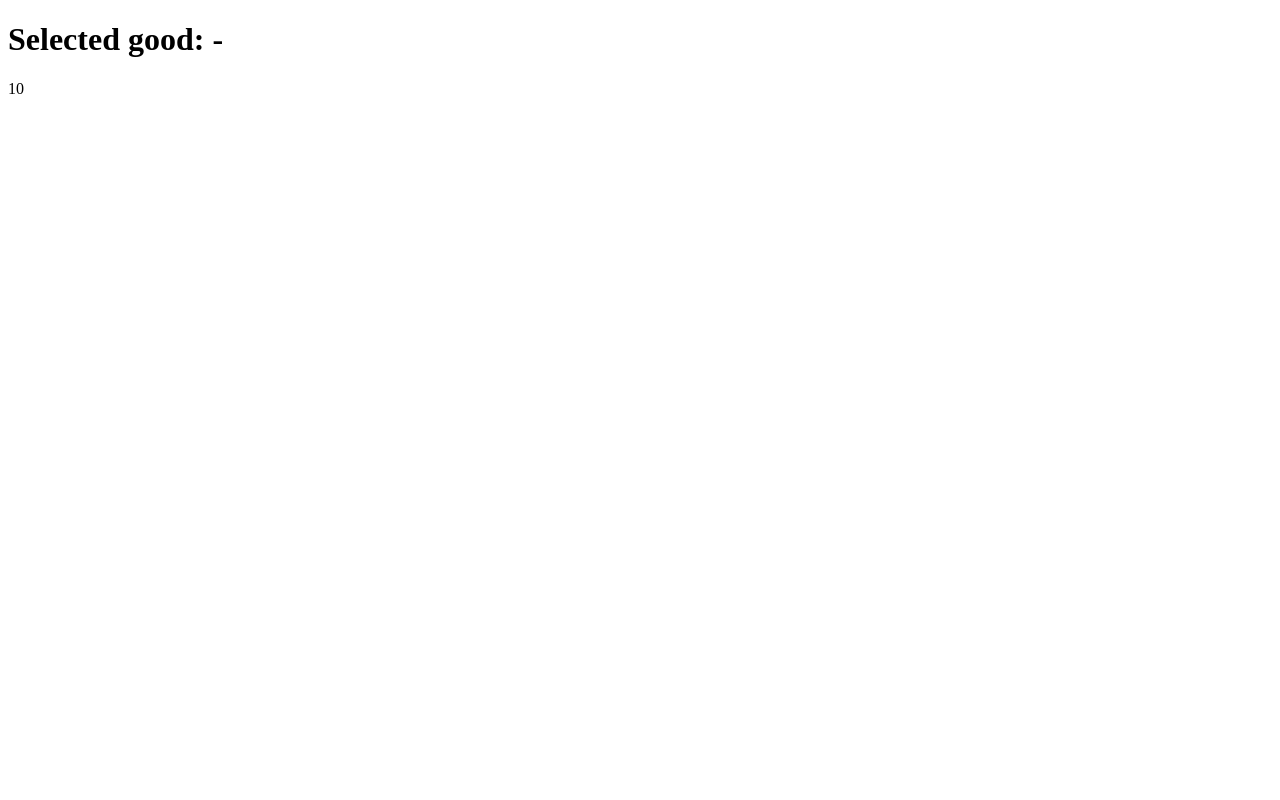
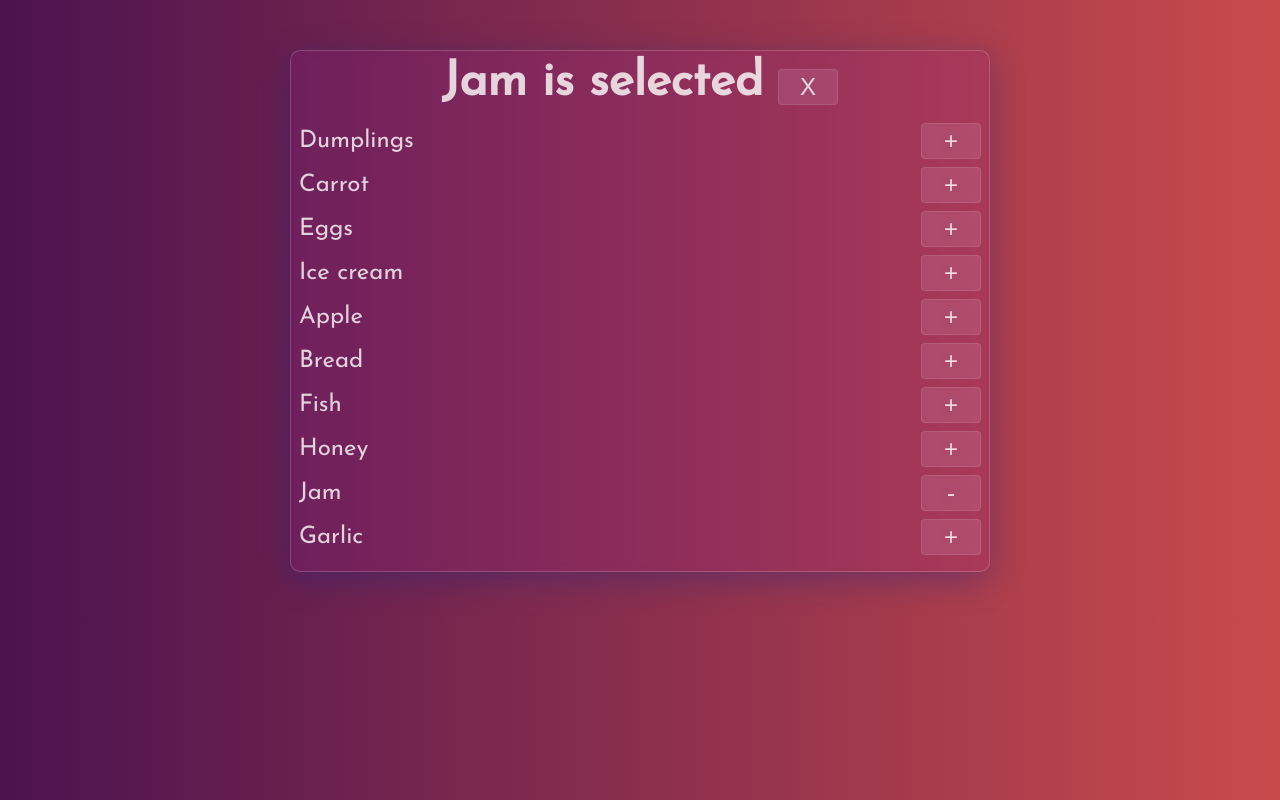
Before and after one commit to mate-academy/react_goods-selector, a React (Create React App) app: page / in a window 1280 px wide. Built offline with nearby package versions, Linux system fonts and the light colour scheme.

Commit message:
react goods selector solution

```diff
--- a/public/index.html
+++ b/public/index.html
@@ -3,7 +3,7 @@
   <head>
     <meta charset="utf-8" />
     <meta name="viewport" content="width=device-width, initial-scale=1" />
-    <title>Static list of todos</title>
+    <title>Goods selector</title>
   </head>
   <body>
     <div id="root"></div>
--- a/src/App.scss
+++ b/src/App.scss
@@ -1 +1,54 @@
-// styles go here
+@import url("https://fonts.googleapis.com/css2?family=Josefin+Sans&display=swap");
+
+* {
+  margin: 0;
+  padding: 0;
+  box-sizing: border-box;
+}
+
+body {
+  font-family: "Josefin Sans", sans-serif;
+  font-size: 24px;
+  color: #fffc;
+  background: linear-gradient(to left, #c94b4b, #4b134f);
+}
+
+.App {
+  min-width: 350px;
+  width: 700px;
+  margin: 50px auto;
+  padding: 8px;
+  background: #9a25a926;
+  box-shadow: 0 8px 32px 0 #1f26875e;
+  backdrop-filter: blur(4px);
+  border-radius: 10px;
+  border: 1px solid #ffffff2e;
+}
+
+.title {
+  text-align: center;
+  margin-bottom: 16px;
+}
+
+.good {
+  display: flex;
+  justify-content: space-between;
+  margin-bottom: 8px;
+  align-items: center;
+}
+
+.button {
+  width: 60px;
+  height: 36px;
+  border-radius: 4px;
+  background-color: #ffffff1a;
+  border: 1px solid #ffffff1a;
+  backdrop-filter: blur(30px);
+  color: #fffc;
+  font-size: 24px;
+  cursor: pointer;
+}
+
+.button:hover {
+  background-color: #fff3;
+}
--- a/src/App.tsx
+++ b/src/App.tsx
@@ -14,11 +14,105 @@ const goodsFromServer: string[] = [
   'Garlic',
 ];
 
-const App: React.FC = () => (
-  <div className="App">
-    <h1>Selected good: -</h1>
-    {goodsFromServer.length}
-  </div>
-);
+type State = {
+  selectedGoods: string[];
+};
 
-export default App;
+export class App extends React.Component<{}, State> {
+  state = {
+    selectedGoods: ['Jam'],
+  };
+
+  add = (goodToAdd: string) => {
+    this.setState((state) => (
+      {
+        selectedGoods: [...state.selectedGoods, goodToAdd],
+      }
+    ));
+  };
+
+  remove = (goodToRemove: string) => {
+    this.setState((state) => (
+      {
+        selectedGoods: state.selectedGoods.filter(item => item !== goodToRemove),
+      }
+    ));
+  };
+
+  showSelected = () => {
+    const { selectedGoods } = this.state;
+
+    switch (selectedGoods.length) {
+      case 1:
+        return (
+          selectedGoods.toString().endsWith('s')
+            ? `${selectedGoods} are selected`
+            : `${selectedGoods} is selected`
+        );
+
+      default:
+        return (
+          `${selectedGoods.slice(0, -1).join(', ')} and ${[selectedGoods.slice(-1)]} are selected`
+        );
+    }
+  };
+
+  render() {
+    const { selectedGoods } = this.state;
+
+    return (
+      <div className="App">
+        {selectedGoods.length > 0 ? (
+          <h1 className="title">
+            {this.showSelected()}
+            {' '}
+            <button
+              type="button"
+              className="button"
+              onClick={() => {
+                this.setState({
+                  selectedGoods: [],
+                });
+              }}
+            >
+              X
+            </button>
+          </h1>
+        ) : (
+          <h1 className="title">No goods selected</h1>
+        )}
+        <ul>
+          {goodsFromServer.map((item) => (
+            <li
+              key={item}
+              className="good"
+            >
+              {item}
+              {selectedGoods.includes(item) ? (
+                <button
+                  type="button"
+                  className="button"
+                  onClick={() => {
+                    this.remove(item);
+                  }}
+                >
+                  -
+                </button>
+              ) : (
+                <button
+                  type="button"
+                  className="button"
+                  onClick={() => {
+                    this.add(item);
+                  }}
+                >
+                  +
+                </button>
+              )}
+            </li>
+          ))}
+        </ul>
+      </div>
+    );
+  }
+}
--- a/src/index.tsx
+++ b/src/index.tsx
@@ -1,5 +1,5 @@
 import ReactDOM from 'react-dom';
-import App from './App';
+import { App } from './App';
 
 ReactDOM.render(
   <App />,
```
Also changed, not shown: package.json (line endings or trailing spaces), 1 other file (tests, documents, lock files or other folders).
